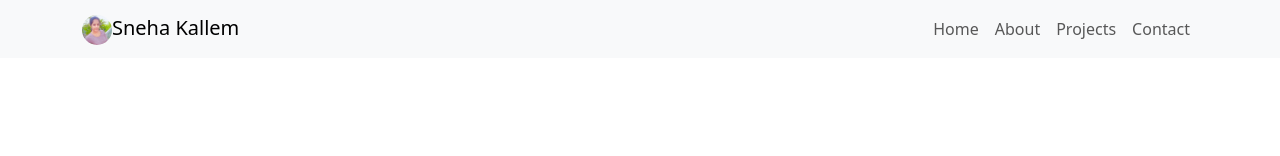
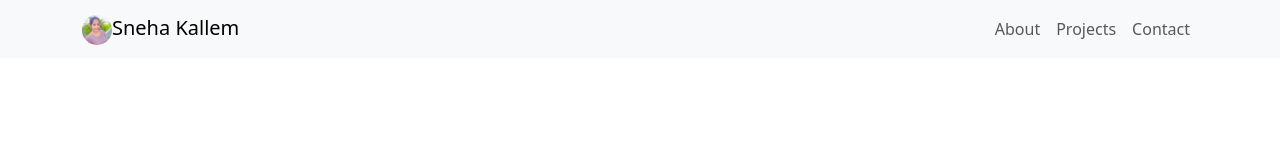
Before and after one commit to SnehaKallem/portfolio, a React (Create React App) app: page / in a window 1280 px wide. Shown: the top 156 px of the page. Built offline with nearby package versions, Linux system fonts and the light colour scheme.

Commit message:
added portfolio

```diff
--- a/src/components/About1.js
+++ b/src/components/About1.js
@@ -6,7 +6,7 @@ import { Button } from '@mui/material';
 function About1() {
   return (
     <section className="text-center " style={{marginTop:'150px'}} >
-        <div style={{position: 'absolute',top: '50%',left: '50%',maxWidth: '90rem',width: '92%'}} id='home'></div>
+        <div style={{position: 'absolute',top: '50%',left: '50%',maxWidth: '90rem',width: '92%'}} id='aboutme'></div>
       <h1 style={{letterSpacing:'3px',fontWeight:800,fontSize:'2rem'}}>HEY, I'M SNEHA KALLEM</h1>
       <div style={{ margin: '3rem auto 0 auto',maxWidth: '80rem' }}>
         <p>
--- a/src/components/Header1.js
+++ b/src/components/Header1.js
@@ -15,9 +15,9 @@ const Header1 = () => {
                 </button>
                 <div className="collapse navbar-collapse justify-content-end" id="navbarNav">
                     <ul className="navbar-nav">
-                        <li className="nav-item">
+                        {/* <li className="nav-item">
                             <a className="nav-link" href="#home">Home</a>
-                        </li>
+                        </li> */}
                         <li className="nav-item">
                             <a className="nav-link" href="#aboutme">About</a>
                         </li>
```
